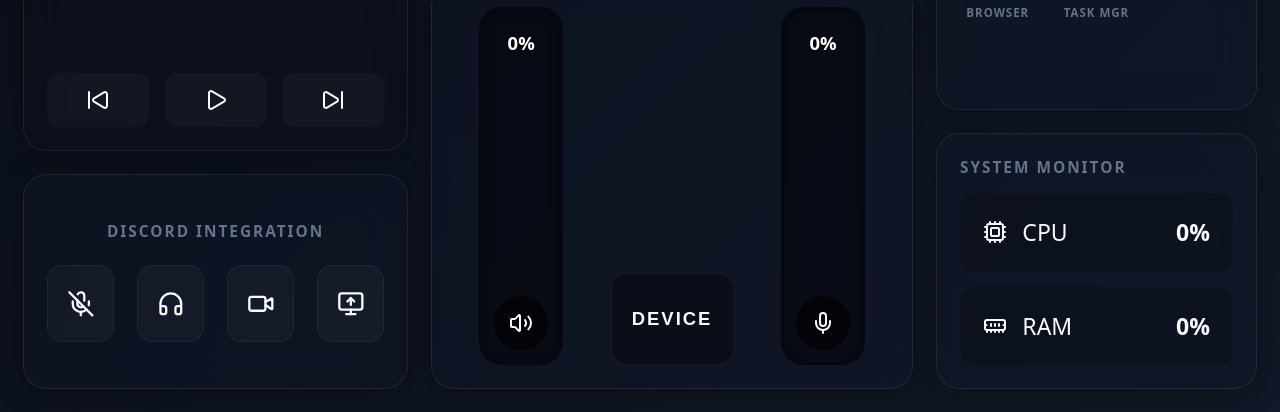
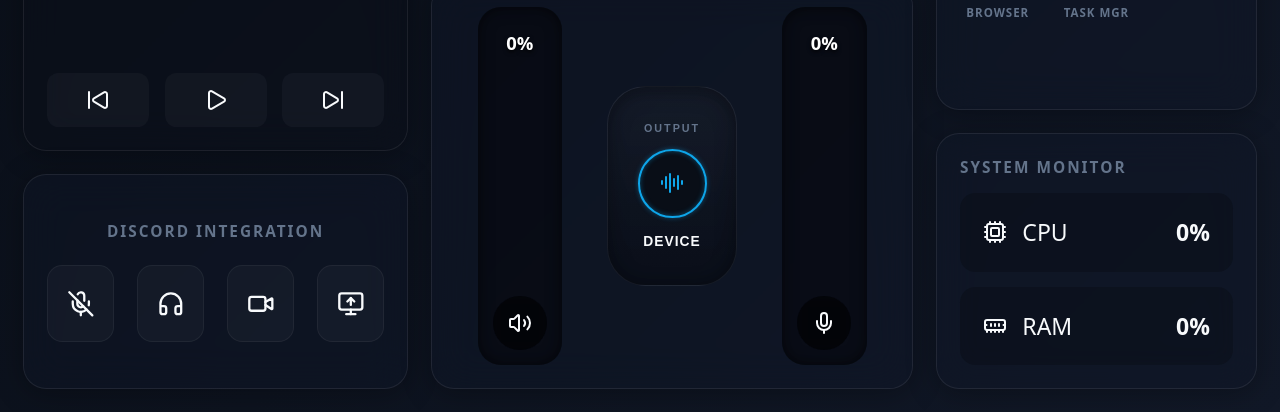
Before and after one commit to Liburn-Bajraktari/Touch-Dashboard, a plain HTML site: page templates/index.html in a window 1280 px wide. Shown: the part 388-800 px from the top of the page. Drawn offline with nearby package versions, Linux system fonts and the light colour scheme.

Commit message:
Refactor audio switch component: enhance layout and styling for improved user interaction and visual appeal

```diff
--- a/templates/index.html
+++ b/templates/index.html
@@ -81,7 +81,43 @@
         .slider-icon.muted { background: var(--danger); box-shadow: 0 0 15px var(--danger-glow); color: #000; }
         .slider-icon:active { transform: scale(0.9); }
 
-        .audio-switch { display: flex; flex-direction: column; justify-content: flex-end; flex: 0 0 8rem; }
+        /* --- Audio Hub Core --- */
+        .audio-switch { display: flex; flex-direction: column; justify-content: center; align-items: center; flex: 0 0 8.5rem; }
+
+        .audio-hub-btn {
+            width: 100%; height: 13rem;
+            flex-direction: column; gap: 1rem;
+            background: linear-gradient(180deg, rgba(255,255,255,0.03) 0%, rgba(0,0,0,0.3) 100%);
+            border: 1px solid rgba(255,255,255,0.05);
+            border-radius: 2.5rem;
+            box-shadow: inset 0 4px 20px rgba(0,0,0,0.4);
+        }
+
+        .audio-hub-ring {
+            width: 4.5rem; height: 4.5rem;
+            border-radius: 50%;
+            background: var(--bg-dark);
+            border: 2px solid var(--accent);
+            display: flex; justify-content: center; align-items: center;
+            color: var(--accent);
+            box-shadow: 0 0 15px var(--accent-glow), inset 0 0 15px var(--accent-glow);
+            animation: pulse-ring 2.5s infinite alternate ease-in-out;
+            transition: all 0.3s cubic-bezier(0.2, 0.8, 0.2, 1);
+        }
+
+        .audio-hub-ring i { width: 2.2rem; height: 2.2rem; }
+
+        .audio-hub-btn:active .audio-hub-ring {
+            transform: rotate(90deg) scale(0.9);
+            border-color: #ffffff; color: #ffffff;
+            box-shadow: 0 0 25px rgba(255,255,255,0.6), inset 0 0 15px rgba(255,255,255,0.4);
+            animation: none; /* Stops breathing while pressed */
+        }
+
+        @keyframes pulse-ring {
+            0% { box-shadow: 0 0 5px var(--accent-glow), inset 0 0 5px var(--accent-glow); }
+            100% { box-shadow: 0 0 22px var(--accent-glow), inset 0 0 15px var(--accent-glow); }
+        }
         .stat-row { display: flex; align-items: center; gap: 1rem; font-size: 1.5rem; background: rgba(0,0,0,0.2); padding: 1.5rem; border-radius: 1rem;}
         .stat-row i { color: var(--accent); width: 2rem; height: 2rem; }
         .stat-val { font-weight: 700; margin-left: auto; }
@@ -313,7 +349,15 @@
                 </div>
 
                 <div class="audio-switch">
-                    <button class="btn" id="btn-audio-cycle" style="height: 6rem; font-weight: bold; letter-spacing: 2px; font-size: 1.2rem; background: rgba(0,0,0,0.3);" onclick="act('audio_cycle')">DEVICE</button>
+                    <button class="btn audio-hub-btn" onclick="act('audio_cycle')">
+                        <span style="font-size: 0.7rem; color: var(--text-muted); font-weight: 800; letter-spacing: 2px;">OUTPUT</span>
+
+                        <div class="audio-hub-ring">
+                            <i data-lucide="audio-lines"></i>
+                        </div>
+
+                        <span id="btn-audio-cycle" style="font-size: 0.9rem; font-weight: 700; color: var(--text-main); letter-spacing: 1px; text-align: center; line-height: 1.2; max-width: 90%; overflow: hidden; text-overflow: ellipsis; white-space: nowrap;">DEVICE</span>
+                    </button>
                 </div>
 
                 <div class="pro-slider" id="slide-mic">
```
